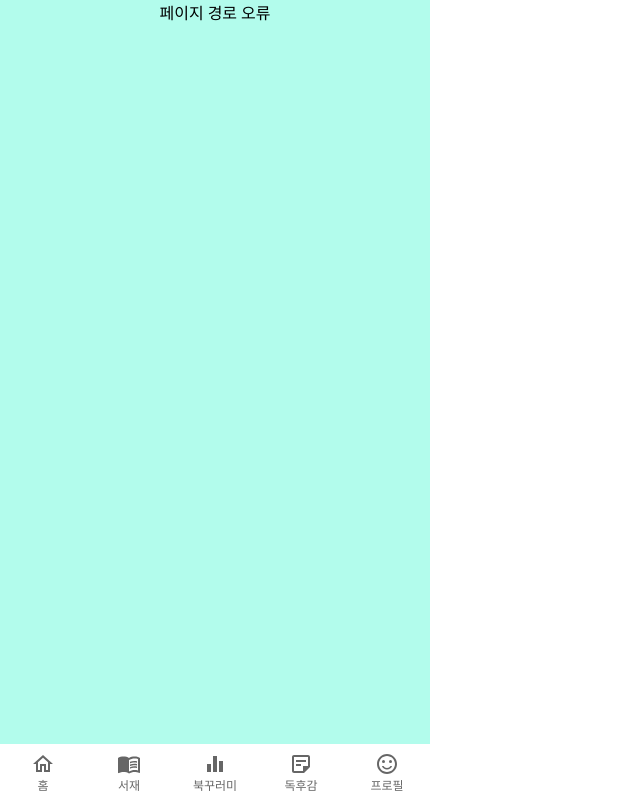
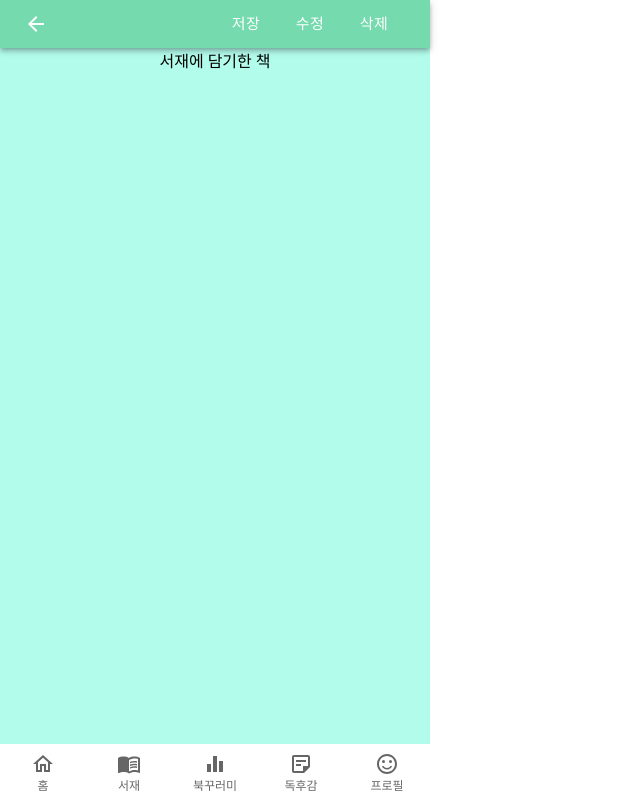
Before and after one commit to zionimo/bookggureomi1, a React (Create React App) app: page /librarydetail in a window 1280 px wide. Shown: the whole page, without its empty margins (0-640 px from the left). Built offline with nearby package versions, Linux system fonts and the light colour scheme.

Commit message:
header 컴포넌트 작업중

```diff
--- a/src/App.js
+++ b/src/App.js
@@ -14,6 +14,7 @@ import ProfileModify from "./pages/ProfileModify";
 import NotFound from "./components/NotFound.jsx";
 import ThemaSetting from "./pages/ThemaSetting";
 import BookDetail from "./components/BookDetail";
+import LibraryDetail from "./components/LibraryDetail";
 
 function App() {
   return (
@@ -23,6 +24,7 @@ function App() {
           <Route index element={<Main />} />
           <Route path="bookdetail" element={<BookDetail />} />
           <Route path="library" element={<Library />} />
+          <Route path="librarydetail" element={<LibraryDetail />} />
           <Route path="bookgraph" element={<BookGraph />} />
           <Route path="bookreview" element={<BookReview />} />
           <Route path="profile" element={<Profile />} />
--- a/src/components/BookDetail.jsx
+++ b/src/components/BookDetail.jsx
@@ -4,10 +4,23 @@ const BookDetail = () => {
   const location = useLocation();
   // BookResult.jsx에서 state 받음
   const book = location.state.book;
+  const bookIMG = location.state.bookIMG;
 
   return (
     <div>
-      <img src={book.thumbnail} alt={book.title} />
+      {/* 인라인 css 설정해둠 수정할 것 */}
+      <div style={{ height: 250, background: "white" }}>
+        {book.thumbnail ? (
+          <img
+            src={book.thumbnail}
+            alt={book.title}
+            style={{ width: 150, height: 200 }}
+          />
+        ) : (
+          <img src={bookIMG} alt="" style={{ width: 150, height: 200 }} />
+        )}
+      </div>
+
       <div>
         <h2>{book.title}</h2>
       </div>
@@ -35,12 +48,17 @@ const BookDetail = () => {
 
       <div>
         <h3>책 소개</h3>
-        <span>{book.contents}</span>
+        {book.contents ? (
+          <span>{book.contents}</span>
+        ) : (
+          <span>
+            소개내용이 없습니다. 자세히보기를 통해 책 정보를 확인하세요!
+          </span>
+        )}
       </div>
 
       <div>
         <a href={book.url}>자세히 보기</a>
-
       </div>
     </div>
   );
--- a/src/components/BookResult.jsx
+++ b/src/components/BookResult.jsx
@@ -1,7 +1,7 @@
 import axios from "axios";
 import { useEffect, useState } from "react";
 import { Link } from "react-router-dom";
-
+import bookIMG from "../img/bookimg.jpg";
 const BookResult = ({ query }) => {
   const [books, setBooks] = useState([]); // 검색결과를 저장할 state
   const [loading, setLoading] = useState(false);
@@ -50,12 +50,28 @@ const BookResult = ({ query }) => {
           ) : (
             <ul>
               {books.map((book) => (
-                <Link to="bookdetail" state={{ book: book }}>
+                <Link to="bookdetail" state={{ book: book, bookIMG: bookIMG }}>
                   <li key={book.isbn}>
-                    <img src={book.thumbnail} alt={book.title} />
-                    <h3>{book.title}</h3>
-                    <p>{book.authors}</p>
-                    <p>{book.publisher}</p>
+                    <div>
+                      {book.thumbnail ? (
+                        <img
+                          src={book.thumbnail}
+                          alt={book.title}
+                          style={{ width: 90, height: 120 }}
+                        />
+                      ) : (
+                        <img
+                          src={bookIMG}
+                          alt=""
+                          style={{ width: 90, height: 120 }}
+                        />
+                      )}
+                    </div>
+                    <div>
+                      <h3>{book.title}</h3>
+                      <p>{book.authors}</p>
+                      <p>{book.publisher}</p>
+                    </div>
                   </li>
                 </Link>
               ))}
--- /dev/null
+++ b/src/components/Header.jsx
@@ -0,0 +1,56 @@
+import { AppBar, Box, Toolbar, Button, IconButton } from "@mui/material";
+import ArrowBackIcon from "@mui/icons-material/ArrowBack";
+import styled from "styled-components";
+import { useState } from "react";
+import { useNavigate } from "react-router-dom";
+
+// Material의 AppBar 색 변경
+const StyledHeader = styled(AppBar)`
+  /* material의 style보다 우선순위를 높히기 위해 &&작성 */
+  && {
+    background-color: #75daad;
+    color: white;
+  }
+`;
+
+export default function Header() {
+  const navigate = useNavigate();
+
+  const handleBackpage = () => {
+    navigate(-1);
+  };
+
+  const SAVEBOOK_DATA=[
+    {}
+  ]
+  return (
+    <Box sx={{ flexGrow: 1 }}>
+      <StyledHeader position="static">
+        <Toolbar variant="dense" sx={{ justifyContent: "space-between" }}>
+          <IconButton
+            size="large"
+            edge="start"
+            color="inherit"
+            aria-label="menu"
+            sx={{ mr: 2 }}
+            onClick={handleBackpage}
+          >
+            <ArrowBackIcon />
+          </IconButton>
+
+          <div>
+            <Button size="large" color="inherit">
+            저장
+            </Button>
+            <Button size="large" color="inherit">
+              수정
+            </Button>
+            <Button size="large" color="inherit">
+              삭제
+            </Button>
+          </div>
+        </Toolbar>
+      </StyledHeader>
+    </Box>
+  );
+}
--- /dev/null
+++ b/src/components/LibraryDetail.jsx
@@ -0,0 +1,5 @@
+const LibraryDetail = () => {
+  return <div>서재에 담기한 책</div>;
+};
+
+export default LibraryDetail;
--- a/src/pages/Layout.jsx
+++ b/src/pages/Layout.jsx
@@ -1,9 +1,19 @@
-import { Outlet } from "react-router-dom";
+import { Outlet, useLocation, useNavigate } from "react-router-dom";
+import Header from "../components/Header";
 import Navbar from "../components/Navbar";
 
 const Layout = () => {
+  const location = useLocation();
+  const main = location.pathname === "/";
+  const bookgraph = location.pathname === "/bookgraph";
+  const bookreview = location.pathname === "/bookreview";
+  const profile = location.pathname === "/profile";
+
   return (
     <div id="wrapper">
+      {/* 뒤로가기 버튼 필요한 페이지에 헤더 노출 */}
+      {!(main || bookgraph || bookreview || profile) ? <Header /> : <></>}
+
       {/* 가운데정렬 태그 */}
       <center>
         <Outlet />
--- a/src/styles/Global.css
+++ b/src/styles/Global.css
@@ -25,3 +25,6 @@ nav {
   position: fixed;
   bottom: 0;
 }
+
+/* 민트색 #99D8D0 #75DAAD */
+/* 분홍색 #FFBCBC */
```
Also changed, not shown: src/pages/Library.jsx (+6 -1 lines), src/img/bookimg.jpg (added).
